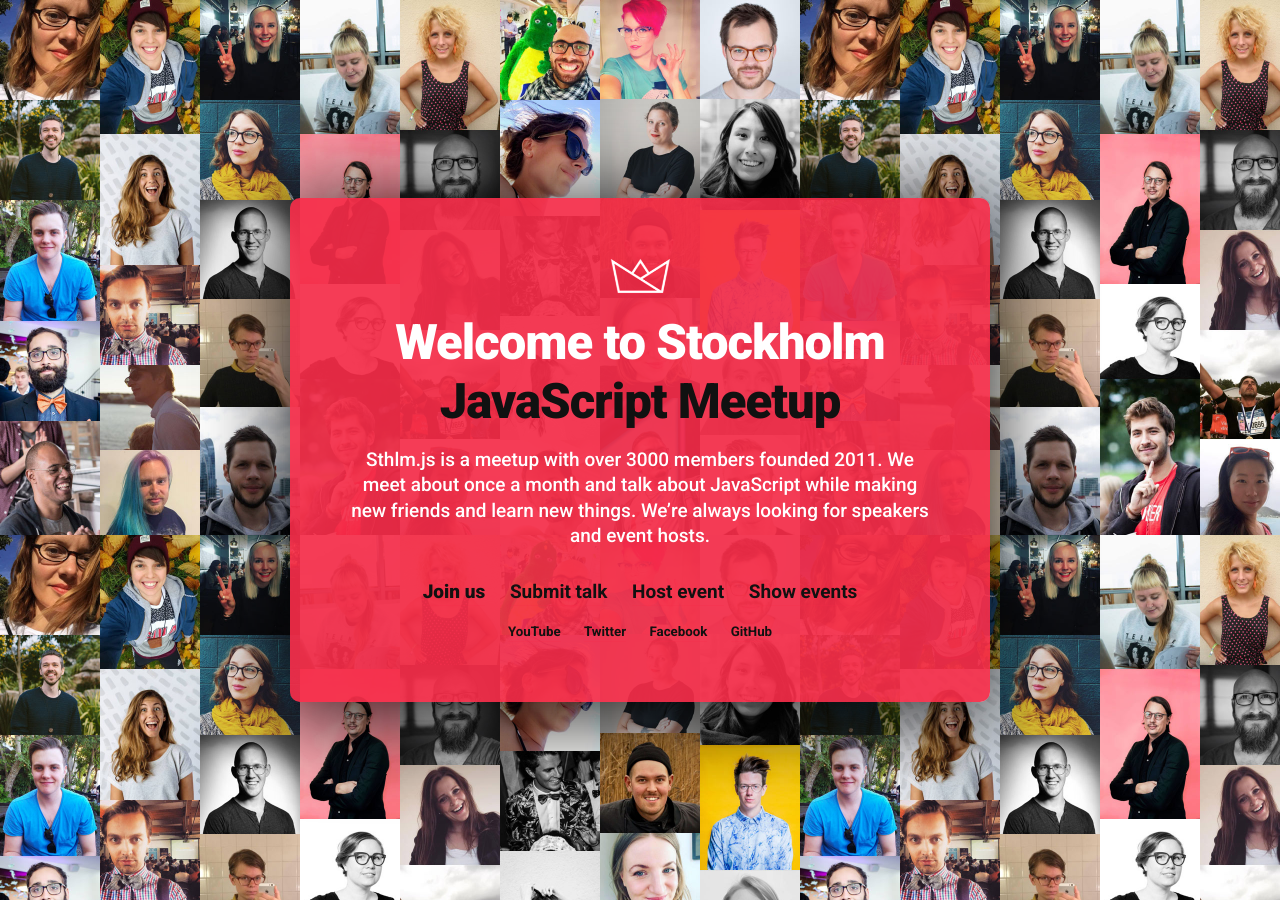
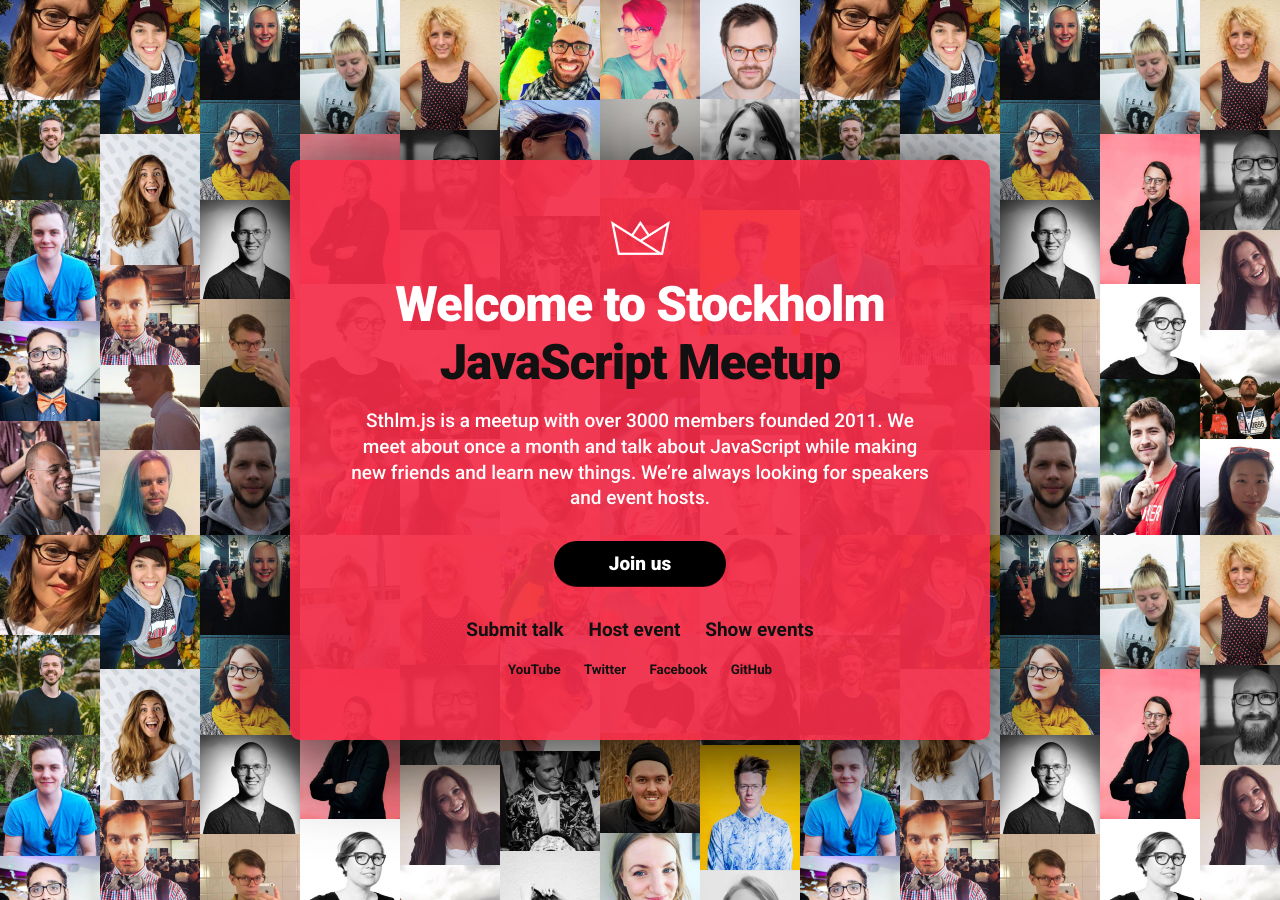
Before and after one commit to sthlmjs/sthlmjs.com, a Jekyll site: the page built from index.html, in a window 1280 px wide. Built offline with Jekyll 4.4.1, drawn with Linux system fonts in a browser that asks for light colours.

Commit message:
Make join call to action

```diff
--- a/_sass/_base.scss
+++ b/_sass/_base.scss
@@ -186,6 +186,17 @@
       border-bottom: solid 1px rgba($brand-color, 1);
     }
   }
+  .join-link {
+    display: inline-block;
+    transition: all .2s ease-in-out;
+    background-color: #000;
+    color: #fff;
+    padding: 10px 55px;
+    border-radius: 40px;
+    &:hover {
+      transform: scale(1.05);
+    }
+  }
   .main-links {
     font-weight:700;
     margin-bottom: 0.9em;
--- a/index.html
+++ b/index.html
@@ -13,8 +13,10 @@
     a month and talk about JavaScript while making new friends and learn new
     things. We’re always looking for speakers and event hosts.
   </p>
+  <p>
+    <a class="join-link" href="/join" style="font-weight:900;">Join us</a>
+  </p>
   <p class="main-links">
-    <a class="nav-link" href="/join" style="font-weight:900;">Join us</a>
     <a class="nav-link" href="/speak">Submit talk</a>
     <a class="nav-link" href="/host">Host event</a>
     <a class="nav-link" href="/events">Show events</a>
```
